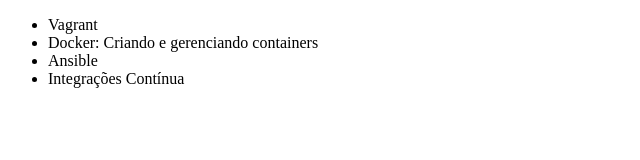
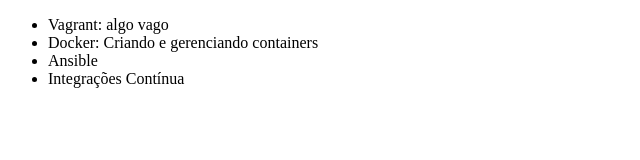
Before and after one commit to mekafuyu/aula-de-git, a plain HTML site: page index.html in a window 1280 px wide. Shown: the full height of the page, 0-640 px from the left. Drawn offline with Linux system fonts and the light colour scheme.

Commit message:
novo vagrant

```diff
--- a/index.html
+++ b/index.html
@@ -6,7 +6,7 @@
 </head>
 <body>
     <ul>
-        <li>Vagrant</li>
+        <li>Vagrant: algo vago</li>
         <li>Docker: Criando e gerenciando containers</li>
         <li>Ansible</li>
         <li>Integrações Contínua</li>
```
